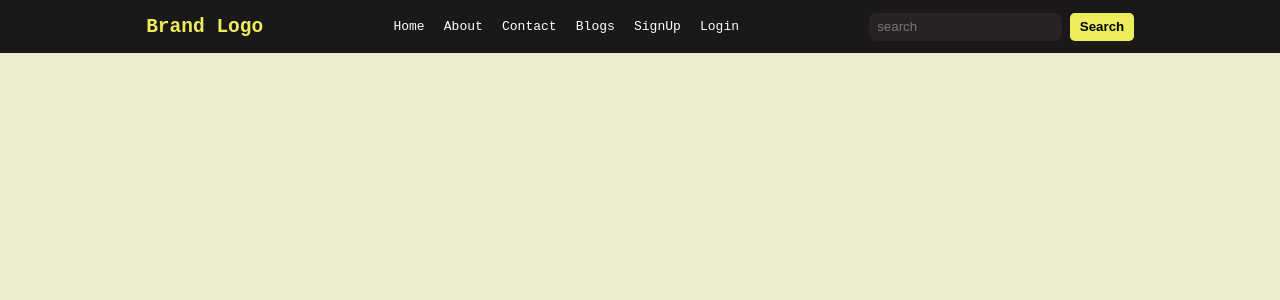
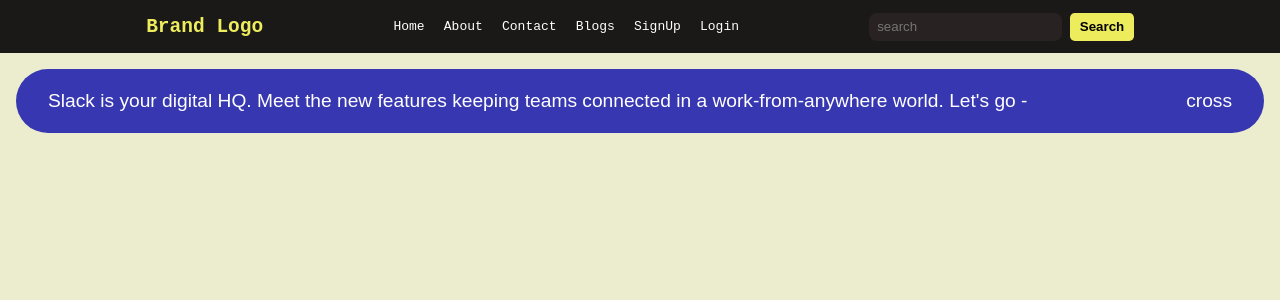
Before and after one commit to GautamRaj-1200/cactro-fe-23-03-25, a React (Vite) app: page / in a window 1280 px wide. Shown: the top 300 px of the page. Built offline with nearby package versions, Linux system fonts and the light colour scheme; a web font is replaced by a local one.

Commit message:
feat(client): add subheader desktop

```diff
--- /dev/null
+++ b/src/components/subheader/Subheader.tsx
@@ -0,0 +1,16 @@
+import './subheader.css';
+const Subheader = () => {
+  return (
+    <>
+      <div className="subheader">
+        <p className="subheader__paragraph">
+          <span>Slack is your digital HQ.</span> Meet the new features keeping teams connected in a
+          work-from-anywhere world. <a href="#">Let's go -</a>
+        </p>
+        <p>cross</p>
+      </div>
+    </>
+  );
+};
+
+export default Subheader;
--- /dev/null
+++ b/src/components/subheader/subheader.css
@@ -0,0 +1,16 @@
+.subheader {
+  display: flex;
+  background-color: rgb(55, 55, 177);
+  padding: 1rem 2rem;
+  border-radius: 6.25rem;
+  height: 4rem;
+  display: flex;
+  align-items: center;
+  justify-content: space-between;
+  color: white;
+  margin-top: 1rem;
+  font-size: 1.2rem;
+}
+.subheader__paragraph span {
+  font-weight: 500;
+}
--- a/src/pages/home/Home.tsx
+++ b/src/pages/home/Home.tsx
@@ -1,6 +1,11 @@
+import Subheader from '../../components/subheader/Subheader';
 import './home.css';
 const Home = () => {
-  return <></>;
+  return (
+    <>
+      <Subheader />
+    </>
+  );
 };
 
 export default Home;
```
